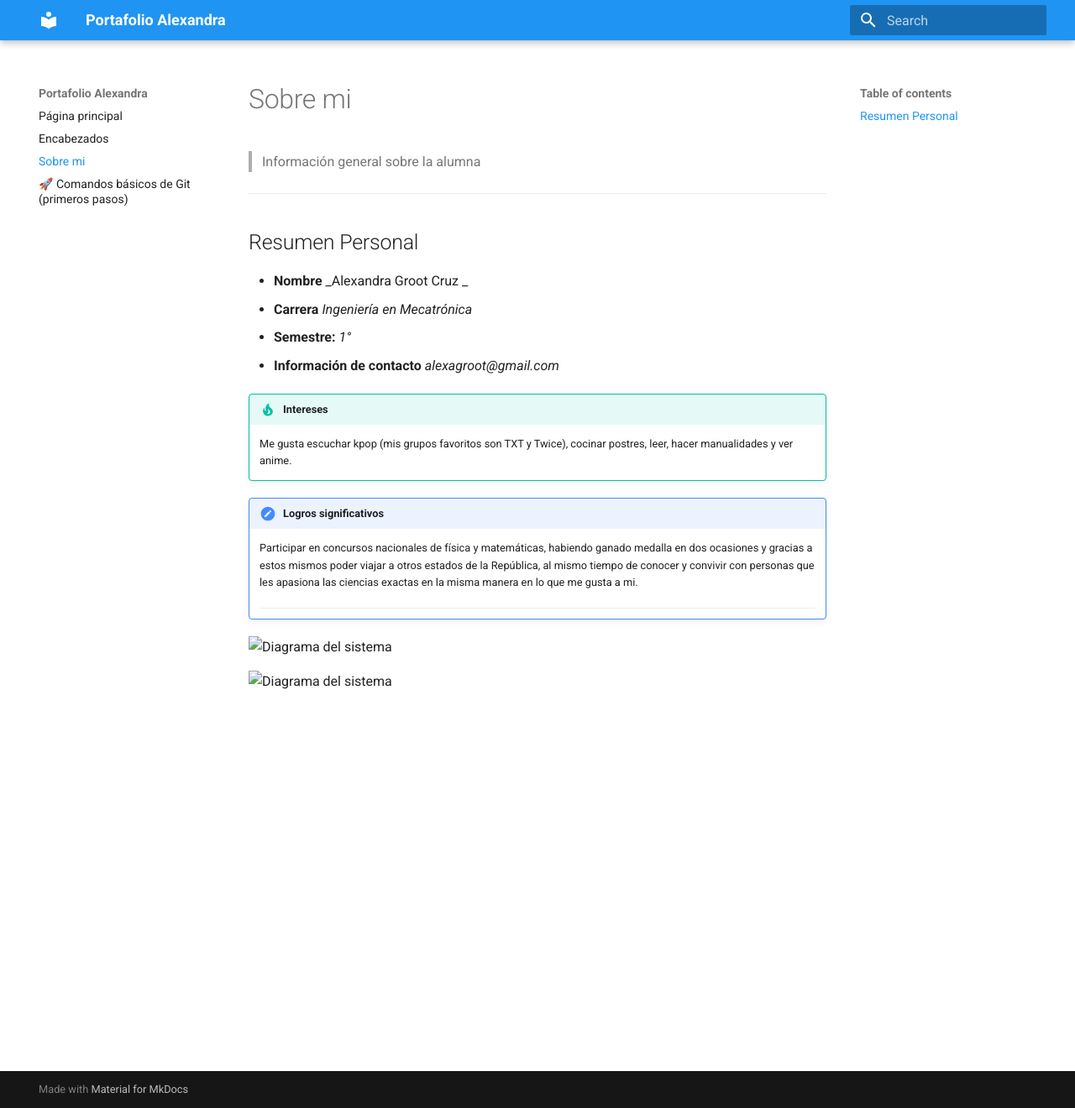
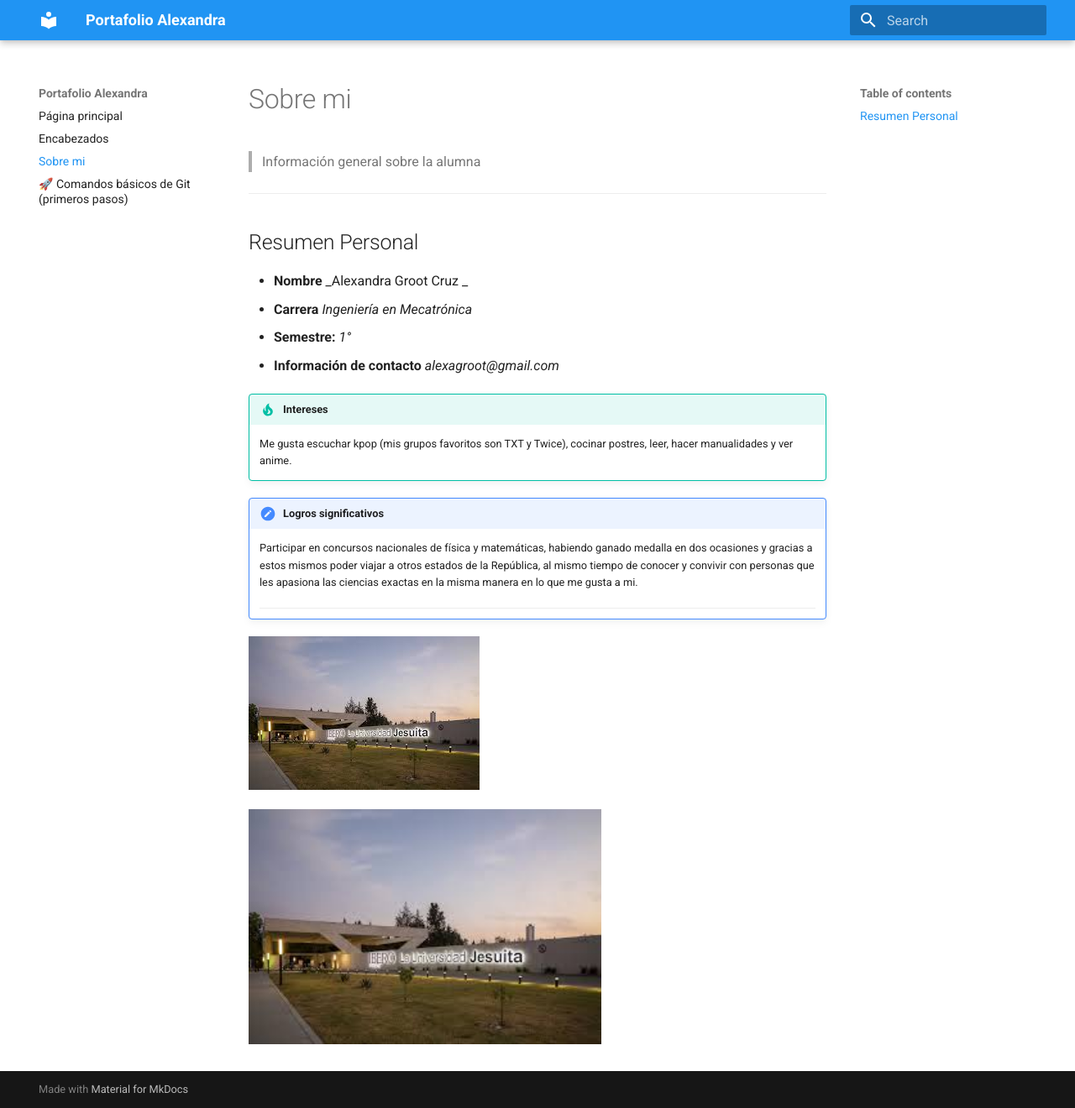
Before and after one commit to alejandragroot-prog/portafolio.iberpue, an MkDocs documentation site: the page built from docs/ejemplo.md, in a window 1280 px wide and 1320 px high. Shown: the whole window at 84% size. Built offline with MkDocs 1.6.1 and Material for MkDocs 9.7.7, drawn with Linux system fonts in a browser that asks for light colours.

Commit message:
Update ejemplo.md

```diff
--- a/docs/ejemplo.md
+++ b/docs/ejemplo.md
@@ -21,8 +21,7 @@
 
     ---
 
-
-![Diagrama del sistema](docs/recursos/imgs/WhatsApp Image 2025-08-26 at 9.13.55 PM.jpeg)
+![Diagrama del sistema](recursos/imgs/ibero.jpeg)
 
 <!-- Control de tamaño usando HTML (cuando se requiera) -->
-<img src="docs/recursos/imgs/WhatsApp Image 2025-08-26 at 9.13.55 PM.jpeg" alt="Diagrama del sistema" width="420">
+<img src="../recursos/imgs/ibero.jpeg" alt="Diagrama del sistema" width="420">
```
